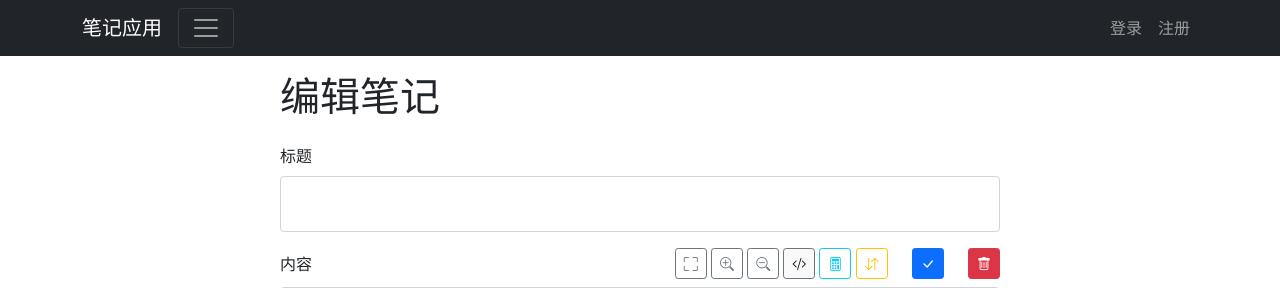
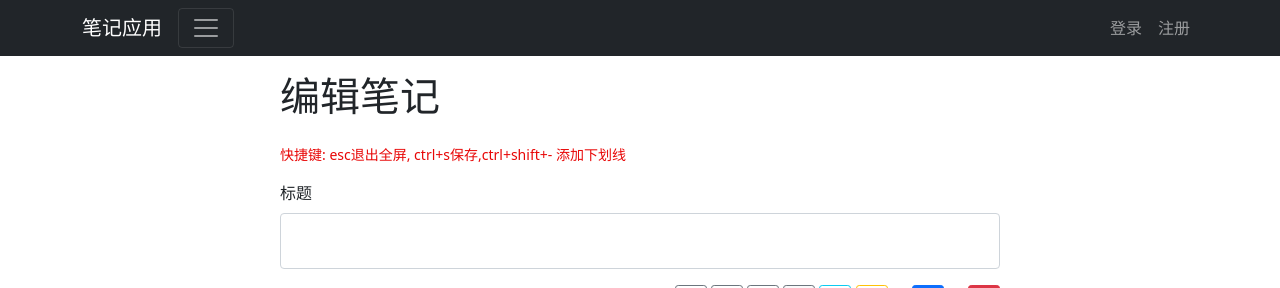
Before and after one commit to windy003/web_note_3, a Flask app: template templates/edit.html in a window 1280 px wide. Shown: the top 288 px of the page. Run offline with Flask 3, Linux system fonts and the light colour scheme; the template is opened without the code that fills it, so the values that code supplies are empty; some libraries are stand-ins or nearby versions.

Commit message:
添加了快捷键注释

```diff
--- a/templates/edit.html
+++ b/templates/edit.html
@@ -8,6 +8,7 @@
     <div class="row justify-content-center">
         <div class="col-md-8">
             <h1 class="mb-4">编辑笔记</h1>
+            <p style="font-size: 14px;color: #e80707;">快捷键: esc退出全屏, ctrl+s保存,ctrl+shift+- 添加下划线</p>
 
             <!-- 消化中状态提示 -->
             {% if show_digest_status %}
@@ -27,7 +28,7 @@
                             内容
                         </label>
                         <div class="action-buttons-top">
-                            <button type="button" class="btn btn-sm btn-outline-secondary" onclick="toggleFullscreen()" title="全屏">
+                            <button type="button" class="btn btn-sm btn-outline-secondary" onclick="toggleFullscreen()" title="全屏(快捷键esc)">
                                 <i class="bi bi-fullscreen"></i>
                             </button>
                             <button type="button" class="btn btn-sm btn-outline-secondary" onclick="increaseFontSize()" title="放大字体">
@@ -45,10 +46,10 @@
                             <button type="button" class="btn btn-sm btn-outline-warning" onclick="reverseTextSegments()" title="文本分隔倒置">
                                 <i class="bi bi-arrow-down-up"></i>
                             </button>
-                            <button type="submit" class="btn btn-sm btn-primary" title="保存" style="margin-right: 20px;margin-left: 20px;">
+                            <button type="submit" class="btn btn-sm btn-primary" title="保存(快捷键ctrl+s)" style="margin-right: 20px;margin-left: 20px;">
                                 <i class="bi bi-check-lg"></i>
                             </button>
-                            <button type="button" class="btn btn-sm btn-danger" onclick="confirmDelete()" title="删除">
+                            <button type="button" class="btn btn-sm btn-danger" onclick="confirmDelete()" title="删除(快捷键ctrl+shift+s)">
                                 <i class="bi bi-trash"></i>
                             </button>
                         </div>
```
